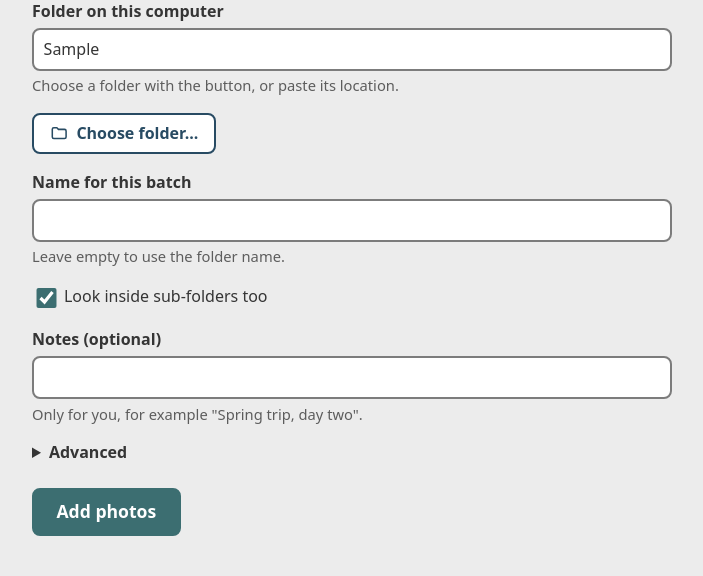
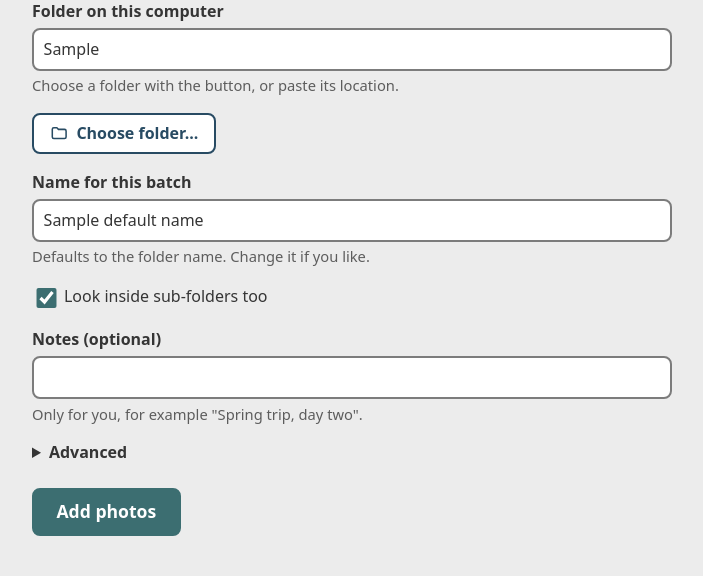
Before and after one commit to alamhanz/shuto, a Python web app: template src/shuto/web/templates/add.html in a window 1280 px wide. Shown: the part 170-746 px from the top of the page, without its empty margins (28-731 px from the left). Run offline with Jinja, Linux system fonts and the light colour scheme; the template is opened without the code that fills it: most values are stand-ins (such as "Sample title", 1, 10 or a date in 2020).

Commit message:
feat(web): batch name on Add photos defaults to the folder name
Co-Authored-By: Claude Opus 5.5 <noreply@anthropic.com>

```diff
--- a/src/shuto/web/routes_setup.py
+++ b/src/shuto/web/routes_setup.py
@@ -513,10 +513,12 @@ def register_setup_routes(app: FastAPI, ctx: WebCtx) -> None:
 
     @app.get("/add", response_class=HTMLResponse)
     def add_page(request: Request):
+        last = str(pipeline.get_ui_setting(ctx.store, "last_folder") or "")
         return ctx.render(
             request,
             "add.html",
-            last_folder=pipeline.get_ui_setting(ctx.store, "last_folder") or "",
+            last_folder=last,
+            default_name=Path(last).expanduser().name[:MAX_BATCH_NAME] if last else "",
         )
 
     @app.post("/import", response_class=HTMLResponse)
--- a/src/shuto/web/static/shuto.js
+++ b/src/shuto/web/static/shuto.js
@@ -67,6 +67,19 @@
       var parent = t.closest("dialog");
       if (parent) parent.close();
       if (input) input.focus();
+    }
+  });
+
+  // Add photos: the batch name follows the folder name until the user types their own
+  document.addEventListener("input", function (ev) {
+    var t = ev.target;
+    var name = document.getElementById("batch_name");
+    if (!name || !t) return;
+    if (t === name) {
+      name.removeAttribute("data-auto");
+    } else if (t.id === "path" && name.hasAttribute("data-auto")) {
+      var parts = t.value.split(/[\\/]+/).filter(function (p) { return p; });
+      name.value = (parts.length ? parts[parts.length - 1] : "").slice(0, 80);
     }
   });
 
--- a/src/shuto/web/templates/add.html
+++ b/src/shuto/web/templates/add.html
@@ -10,8 +10,8 @@
   <input id="path" name="path" required value="{{ last_folder }}" size="50" aria-describedby="path-help" placeholder="C:\Photos\export  or  ~/Pictures/export">
   {% endcall %}
   <p><button type="button" class="secondary" data-open-dialog="browse-dialog" hx-get="/browse" hx-vals='{"path": ""}' hx-target="#browse-pane" hx-swap="outerHTML">{{ icon('folder') }} Choose folder...</button></p>
-  {% call field('batch_name', 'Name for this batch', help='Leave empty to use the folder name.') %}
-  <input id="batch_name" name="batch_name" maxlength="80" size="40" aria-describedby="batch_name-help">
+  {% call field('batch_name', 'Name for this batch', help='Defaults to the folder name. Change it if you like.') %}
+  <input id="batch_name" name="batch_name" maxlength="80" size="40" value="{{ default_name }}" data-auto="1" aria-describedby="batch_name-help">
   {% endcall %}
   <p><label><input type="checkbox" name="recursive" value="yes" checked> Look inside sub-folders too</label></p>
   {% call field('notes', 'Notes (optional)', help='Only for you, for example "Spring trip, day two".') %}
```
Also changed, not shown: tests/test_web_add_name.py (added, +38 -0 lines).
